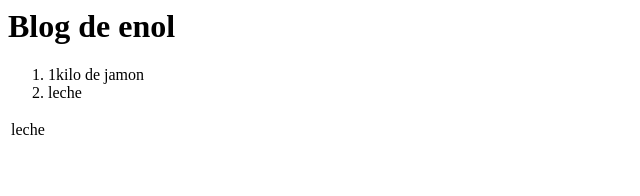
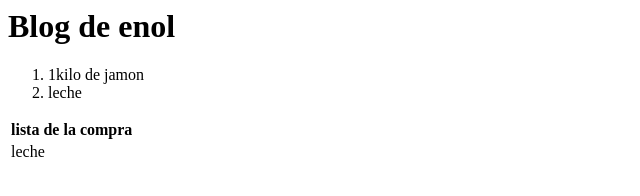
Before and after one commit to enolbernardo/blog, a plain HTML site: page index.html in a window 1280 px wide. Shown: the whole page, without its empty margins (0-640 px from the left). Drawn offline with Linux system fonts and the light colour scheme.

Commit message:
Update index.html

```diff
--- a/index.html
+++ b/index.html
@@ -11,6 +11,9 @@
     </ol>
     <table>
       <tr>
+        <th>lista de la compra</th>
+      </tr>
+      <tr>
         <td>leche</td>
       </tr>
     </table>
```
